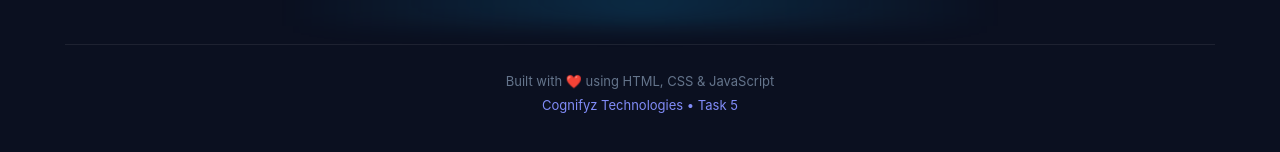
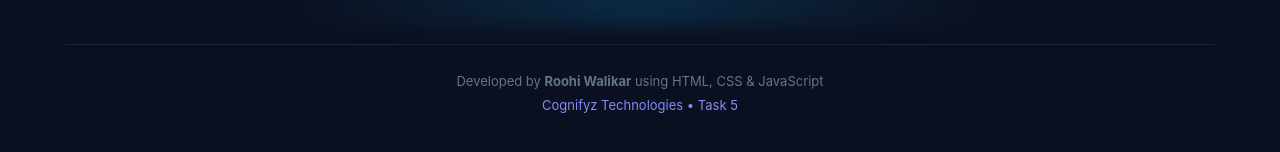
Before and after one commit to roohiwalikar/api-exlorer-dashboard, a plain HTML site: page index.html in a window 1280 px wide. Shown: the part 774-926 px from the top of the page. Drawn offline with Linux system fonts and the light colour scheme; no server answers.

Commit message:
Add files via upload

```diff
--- a/index.html
+++ b/index.html
@@ -183,7 +183,7 @@
         <footer>
 
             <p>
-                Built with ❤️ using HTML, CSS & JavaScript
+                Developed by <strong>Roohi Walikar</strong> using HTML, CSS & JavaScript
             </p>
 
             <span>
@@ -201,7 +201,7 @@
         <div class="modal-content">
 
             <button id="closeModal" class="close-btn">
-                ×
+
             </button>
 
             <span class="modal-label">
```
